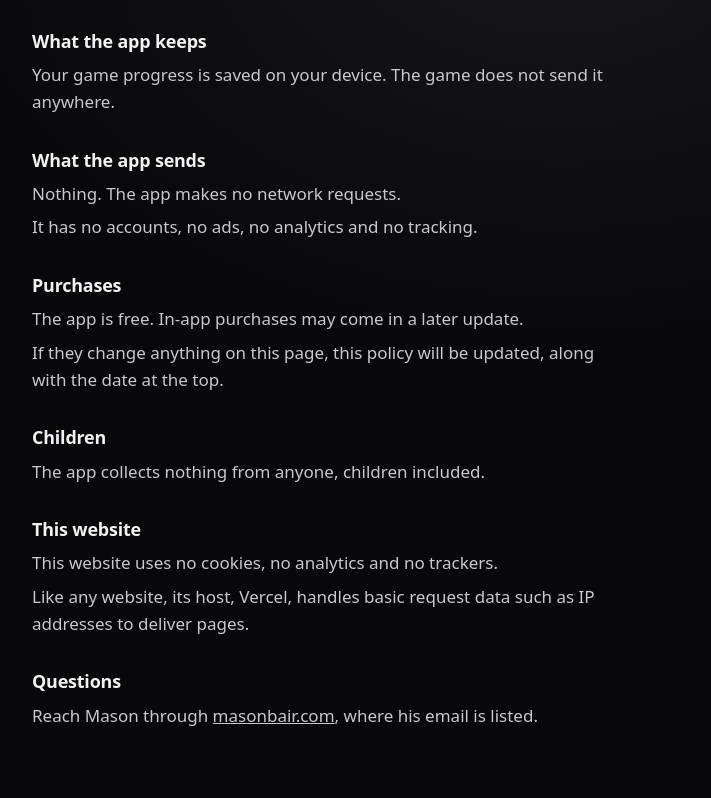
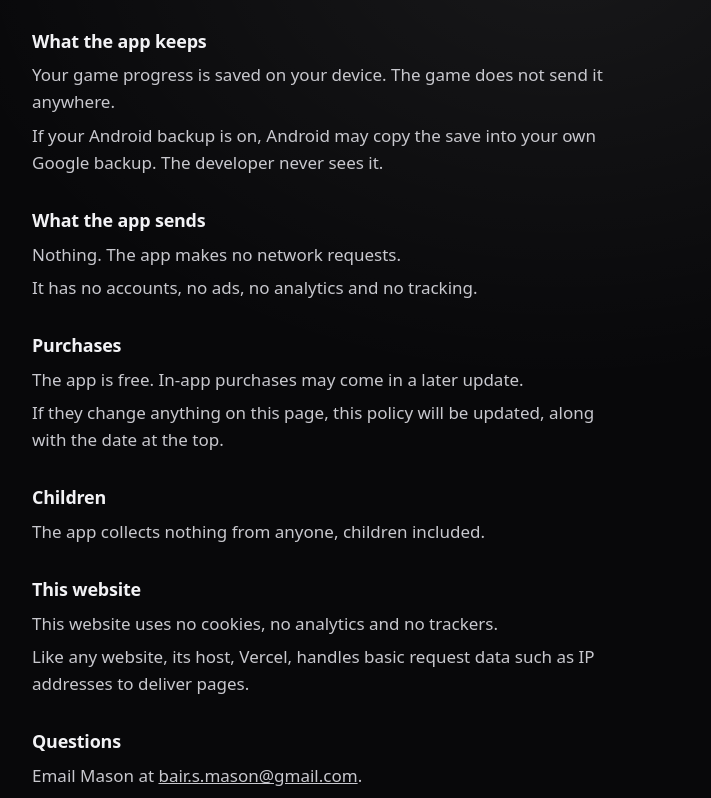
Before and after one commit to masonbair/myWebsite, an Astro site in the folder apps/clicker/: page /privacy in a window 1280 px wide. Shown: the part 402-1200 px from the top of the page, without its empty margins (80-791 px from the left). Built offline with nearby package versions, Linux system fonts and the light colour scheme; Astro itself is replaced by a stand-in of ours; a web font is replaced by a local one.

Commit message:
copy(unfaded): email contact and Android backup line on the privacy page
Co-Authored-By: Claude Opus 5.5 <noreply@anthropic.com>
Claude-Session: https://claude.ai/code/session_01McbQMcAC4WnfQeSLmeqeJA

```diff
--- a/apps/clicker/src/content.mjs
+++ b/apps/clicker/src/content.mjs
@@ -11,6 +11,8 @@ export const LINKS = {
   mason: 'https://masonbair.com',
   /** masonbair.com's Person node, so search engines tie the game to the same Mason Bair. */
   masonPersonId: 'https://masonbair.com/#person',
+  /** The same email masonbair.com lists; Google Play wants a direct contact on the policy. */
+  email: 'bair.s.mason@gmail.com',
 };
 
 export const SITE_URL = `https://${GAME.domain}`;
@@ -64,12 +66,18 @@ export const COPY = {
 /** The privacy policy at /privacy. Google Play links to it, so keep it true to the shipped app. */
 export const PRIVACY = {
   title: `${GAME.name} privacy policy`,
-  description: `${GAME.name} collects no personal data. Saves stay on your device, and the app makes no network requests. No ads, no accounts.`,
+  description: `${GAME.name} collects no personal data. Saves are kept on your device, and the app makes no network requests. No ads, no accounts.`,
   updated: { iso: '2026-11-25', text: 'November 25, 2026' },
   lede: `${GAME.name} is a game by Mason Bair. This policy covers the ${GAME.name} app and this website.`,
   sections: [
     { title: 'The short version', body: [`${GAME.name} collects no personal data. It shares none and sells none.`] },
-    { title: 'What the app keeps', body: ['Your game progress is saved on your device. The game does not send it anywhere.'] },
+    {
+      title: 'What the app keeps',
+      body: [
+        'Your game progress is saved on your device. The game does not send it anywhere.',
+        'If your Android backup is on, Android may copy the save into your own Google backup. The developer never sees it.',
+      ],
+    },
     {
       title: 'What the app sends',
       body: ['Nothing. The app makes no network requests.', 'It has no accounts, no ads, no analytics and no tracking.'],
@@ -91,7 +99,7 @@ export const PRIVACY = {
     },
   ],
   contactTitle: 'Questions',
-  contactBefore: 'Reach Mason through ',
-  contactAfter: ', where his email is listed.',
+  contactBefore: 'Email Mason at ',
+  contactAfter: '.',
   footerLink: 'Privacy',
 };
--- a/apps/clicker/src/pages/privacy.astro
+++ b/apps/clicker/src/pages/privacy.astro
@@ -26,7 +26,7 @@ import { COPY, LINKS, PRIVACY } from '../content.mjs';
       ))}
       <section class="qa">
         <h2>{PRIVACY.contactTitle}</h2>
-        <p>{PRIVACY.contactBefore}<a href={LINKS.mason}>masonbair.com</a>{PRIVACY.contactAfter}</p>
+        <p>{PRIVACY.contactBefore}<a href={`mailto:${LINKS.email}`}>{LINKS.email}</a>{PRIVACY.contactAfter}</p>
       </section>
     </main>
     <footer class="foot">
```
Also changed, not shown: apps/clicker/test/site.test.mjs (+1 -1 lines).
